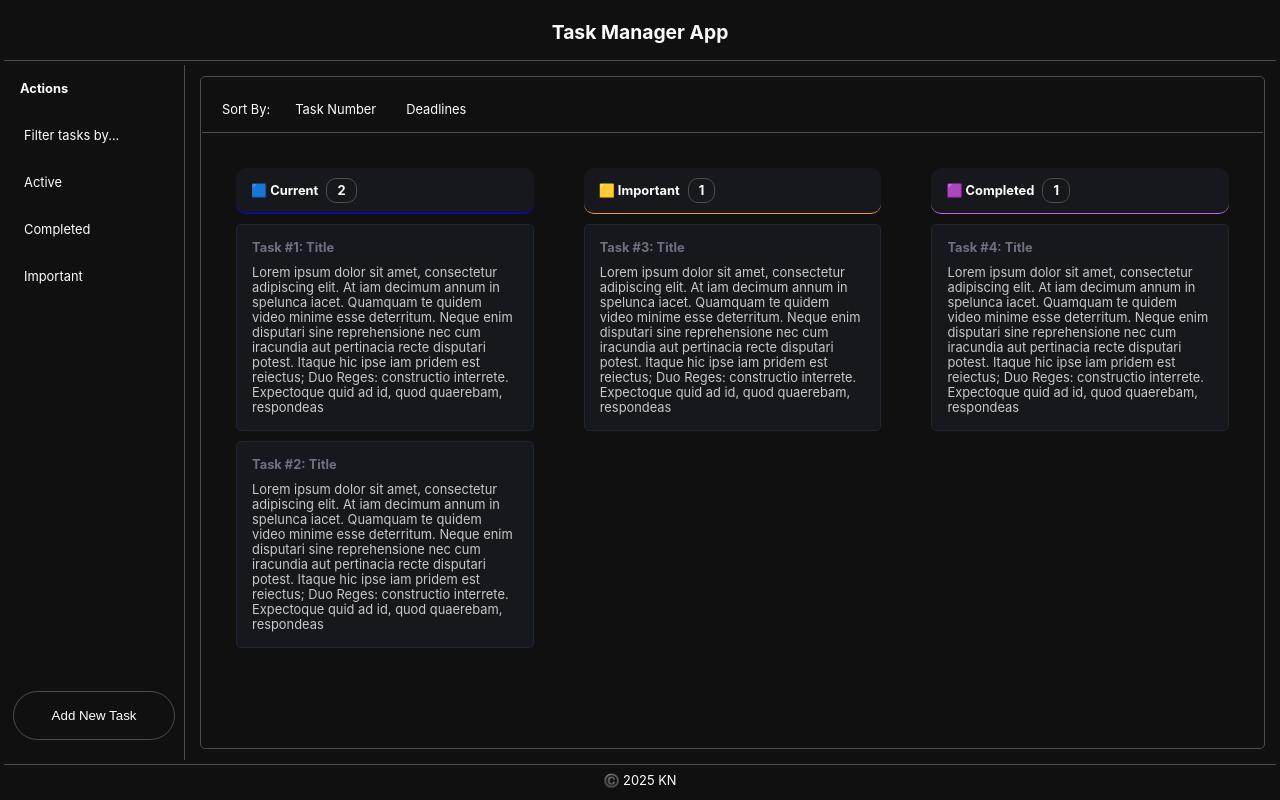
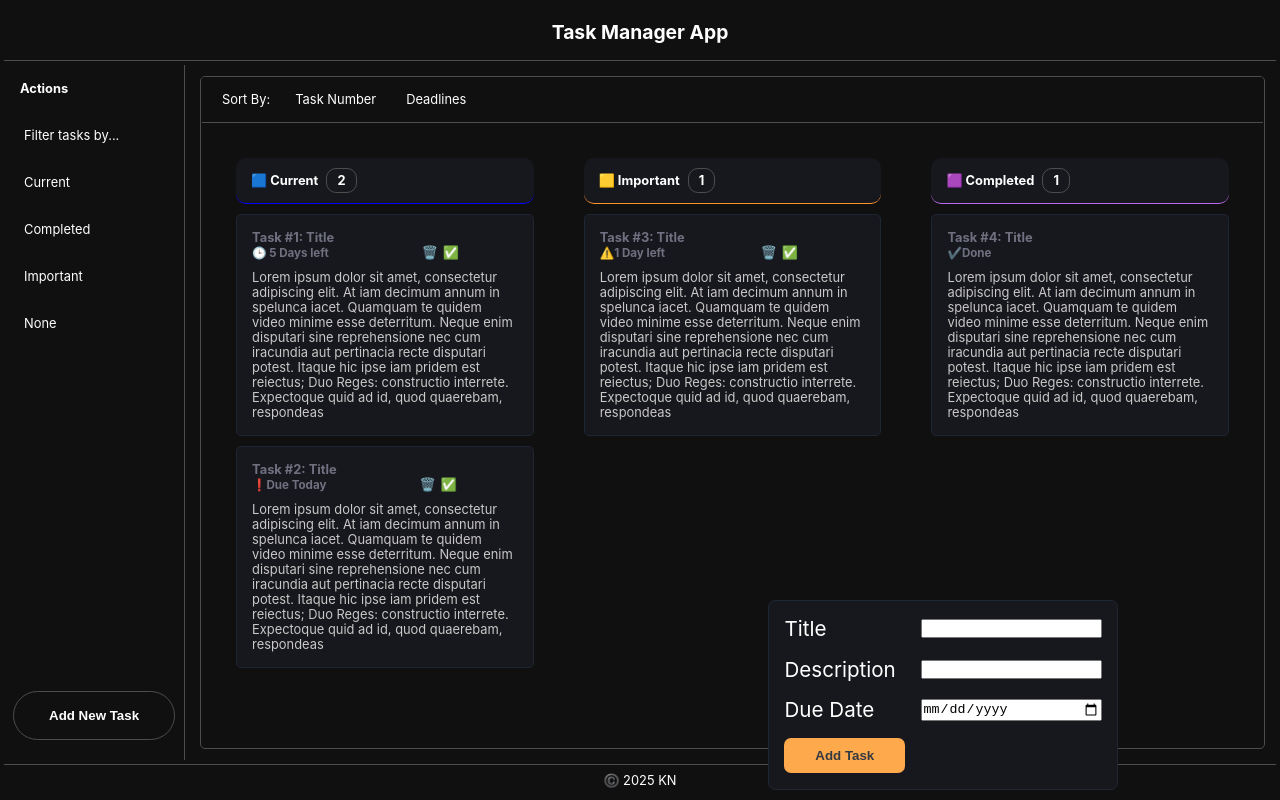
Before and after one commit to KnTest12/react-task-manager-app, a React (Create React App) app: page / in a window 1280 px wide. Built offline with nearby package versions, Linux system fonts and the light colour scheme.

Commit message:
implemented form and delete/complete icons for static page

```diff
--- a/src/App.js
+++ b/src/App.js
@@ -7,9 +7,10 @@ export default function App() {
       <div className="sidebar">
         <h4>Actions</h4>
         <div>Filter tasks by...</div>
-        <div>Active</div>
+        <div>Current</div>
         <div>Completed</div>
         <div>Important</div>
+        <div>None</div>
         <button>Add New Task</button>
       </div>
       <div className="content">
@@ -24,7 +25,14 @@ export default function App() {
           </div>
           <ul>
             <li>
-              <p>Task #1: Title</p>
+              <div>
+                <p>Task #1: Title</p>
+                <div>
+                  <span className="deadline">🕒 5 Days left</span>
+                  <span className="delete-task">🗑️</span>
+                  <span className="complete-task">✅</span>
+                </div>
+              </div>
               <p>
                 Lorem ipsum dolor sit amet, consectetur adipiscing elit. At iam
                 decimum annum in spelunca iacet. Quamquam te quidem video minime
@@ -35,7 +43,14 @@ export default function App() {
               </p>
             </li>
             <li>
-              <p>Task #2: Title</p>
+              <div>
+                <p>Task #2: Title</p>
+                <div>
+                  <span className="deadline">❗Due Today</span>
+                  <span className="delete-task">🗑️</span>
+                  <span className="complete-task">✅</span>
+                </div>
+              </div>
               <p>
                 Lorem ipsum dolor sit amet, consectetur adipiscing elit. At iam
                 decimum annum in spelunca iacet. Quamquam te quidem video minime
@@ -53,7 +68,14 @@ export default function App() {
           </div>
           <ul>
             <li>
-              <p>Task #3: Title</p>
+              <div>
+                <p>Task #3: Title</p>
+                <div>
+                  <span className="deadline">⚠️1 Day left </span>
+                  <span className="delete-task">🗑️</span>
+                  <span className="complete-task">✅</span>
+                </div>
+              </div>
               <p>
                 Lorem ipsum dolor sit amet, consectetur adipiscing elit. At iam
                 decimum annum in spelunca iacet. Quamquam te quidem video minime
@@ -71,7 +93,12 @@ export default function App() {
           </div>
           <ul>
             <li>
-              <p>Task #4: Title</p>
+              <div>
+                <p>Task #4: Title</p>
+                <div>
+                  <span className="deadline">✔️Done</span>
+                </div>
+              </div>
               <p>
                 Lorem ipsum dolor sit amet, consectetur adipiscing elit. At iam
                 decimum annum in spelunca iacet. Quamquam te quidem video minime
@@ -83,6 +110,15 @@ export default function App() {
             </li>
           </ul>
         </div>
+        <form className="form-add-task">
+          <label>Title</label>
+          <input type="text"></input>
+          <label>Description</label>
+          <input type="text"></input>
+          <label>Due Date</label>
+          <input type="date"></input>
+          <button>Add Task</button>
+        </form>
       </div>
       <div className="footer">©️ 2025 KN</div>
     </div>
--- a/src/index.css
+++ b/src/index.css
@@ -53,7 +53,6 @@ html {
   padding: 2vh;
   padding-left: 20px;
   text-align: left;
-  /* margin-left: 5%; */
 }
 
 .sidebar div:hover {
@@ -82,9 +81,38 @@ html {
   cursor: pointer;
 }
 
+form {
+  font-size: 1.6rem;
+  display: grid;
+  align-items: center;
+  gap: 1.2rem;
+  background: #16181d;
+  border-radius: 7px;
+  border: 1px solid #1f2633;
+}
+
+.form-add-task {
+  grid-template-columns: 1fr 1.5fr;
+  margin-bottom: 1.6rem;
+  padding: 1.2rem;
+  position: absolute;
+  top: 75%;
+  left: 60%;
+}
+
+button {
+  background-color: var(--color-medium);
+  color: #343a40;
+  padding: 0.8rem 1.2rem;
+  border: none;
+  border-radius: 7px;
+  font-weight: bold;
+  cursor: pointer;
+  transition: 0.3s;
+}
+
 .content {
   grid-area: content;
-  /* background: rgb(28, 29, 44); */
   background: #111010;
   border: 1px solid rgb(77, 77, 78);
   border-radius: 5px;
@@ -97,19 +125,21 @@ html {
   grid-template-columns: 1fr 1fr 1fr;
   grid-template-rows: auto 1fr;
   gap: 20px;
-  padding: 20px;
+  padding: 0px 20px;
 }
 
 .sortbar {
   grid-area: sortbar;
+  position: sticky;
+  top: 0;
+  z-index: 10;
   display: flex;
   justify-content: start;
   align-items: center;
   background: #111010;
   border-bottom: 1px solid rgb(77, 77, 78);
-  /* padding-bottom: 10px; */
   margin: 0px -19px;
-  padding: 0px 0px 10px 20px;
+  padding: 10px 0px 10px 20px;
 }
 
 .sortbar label {
@@ -188,10 +218,29 @@ li {
   color: rgb(202, 200, 200);
 }
 
-li p:first-child {
+li div {
   font-weight: bold;
   margin-bottom: 10px;
   color: #707081;
+}
+
+li:hover {
+  background: rgba(0, 0, 0, 0);
+  cursor: pointer;
+}
+
+.deadline {
+  font-size: 0.9em;
+}
+
+.delete-task {
+  margin-left: 11vh;
+  padding: 5px;
+}
+
+.delete-task:hover,
+.complete-task:hover {
+  opacity: 0.7;
 }
 
 .footer {
```
